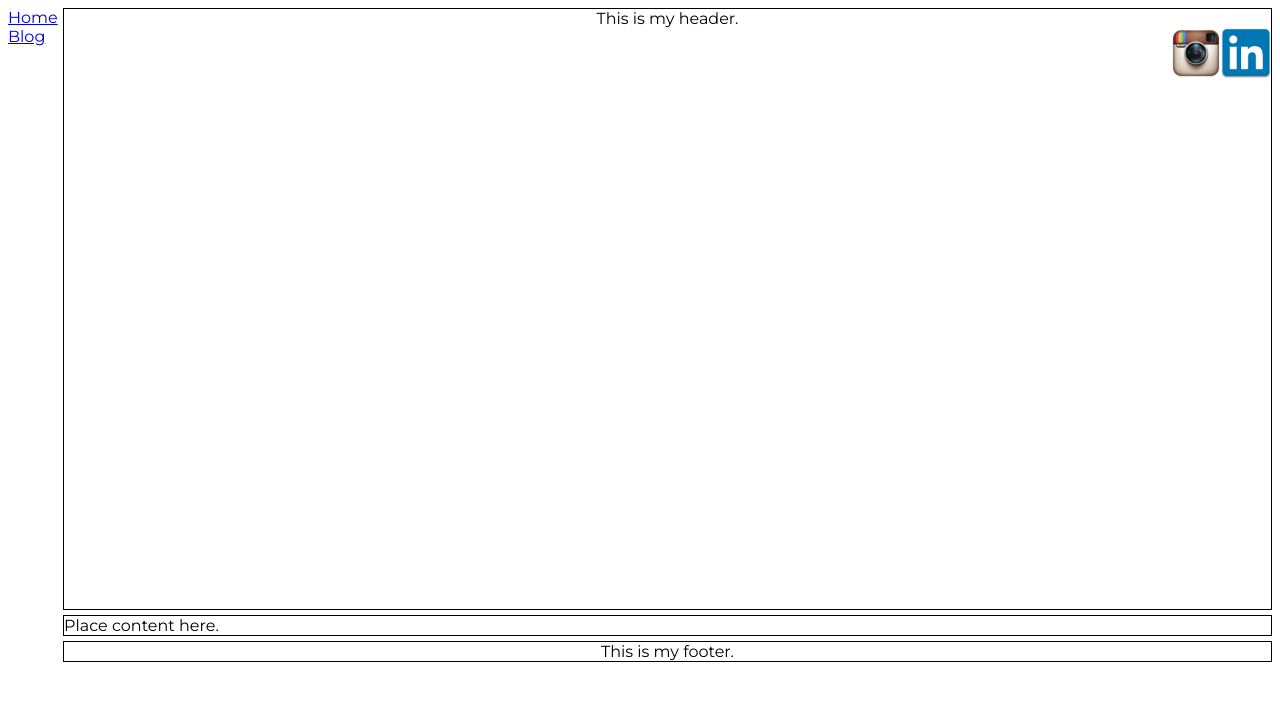
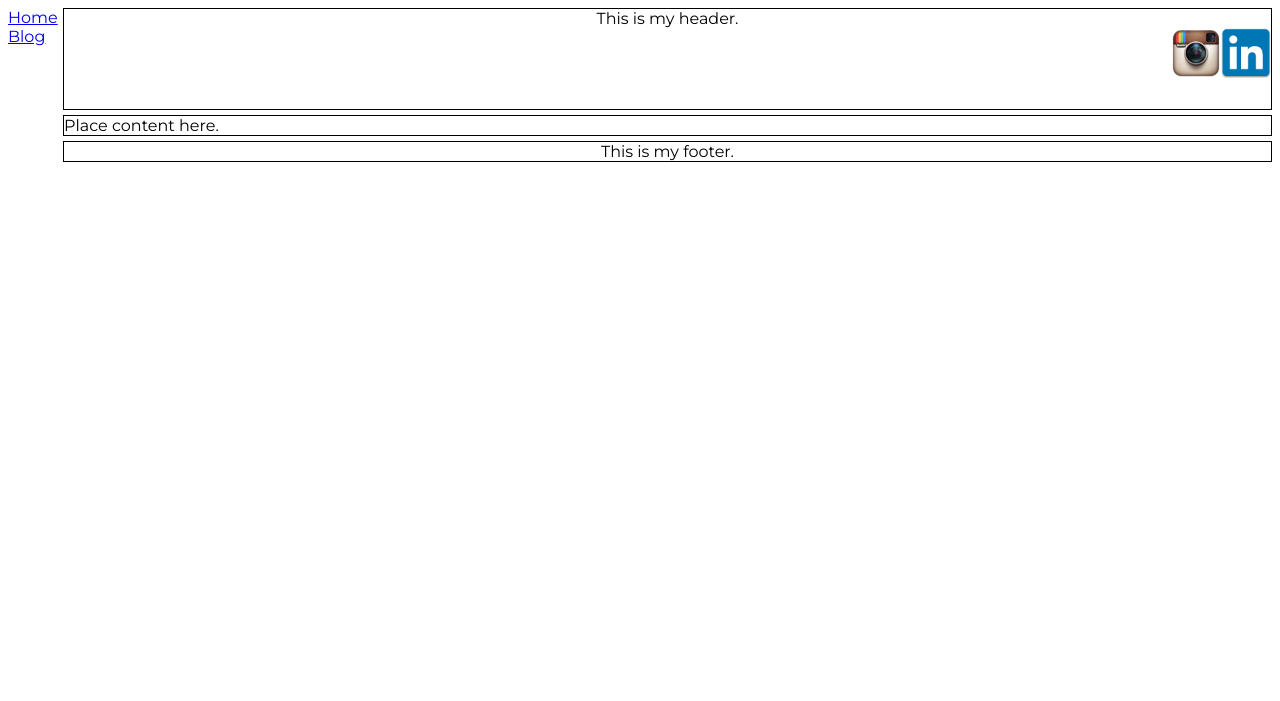
Before and after one commit to andykim5/andykim5.github.io, a PHP site: page / in a window 1280 px wide. Shown: the top 701 px of the page. Run offline with PHP 8.4, Linux system fonts and the light colour scheme.

Commit message:
Update version1.css

```diff
--- a/CSS/version1.css
+++ b/CSS/version1.css
@@ -12,7 +12,7 @@
 #header { border:1px solid #000;
     margin:0 0 5px 0;
 	text-align: center;
-	height: 600px;
+	height: 100px;
 	}
 #content { border:1px solid #000;
     margin:5px 0 5px 0;
```
